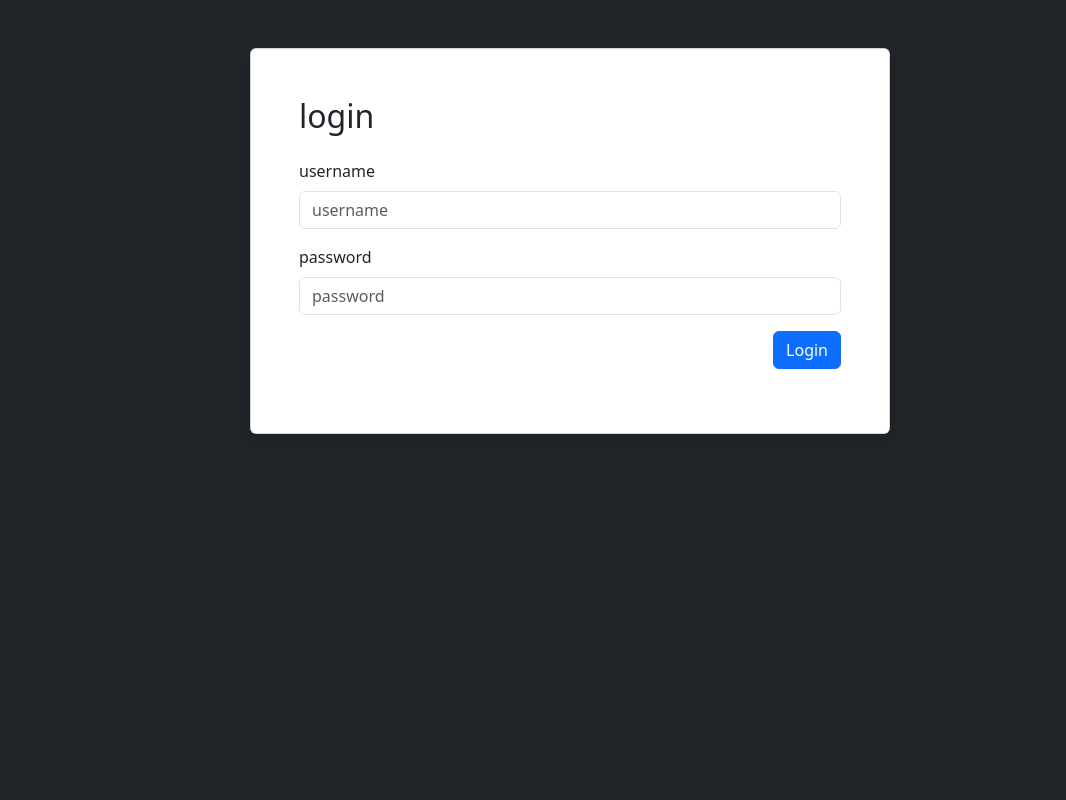
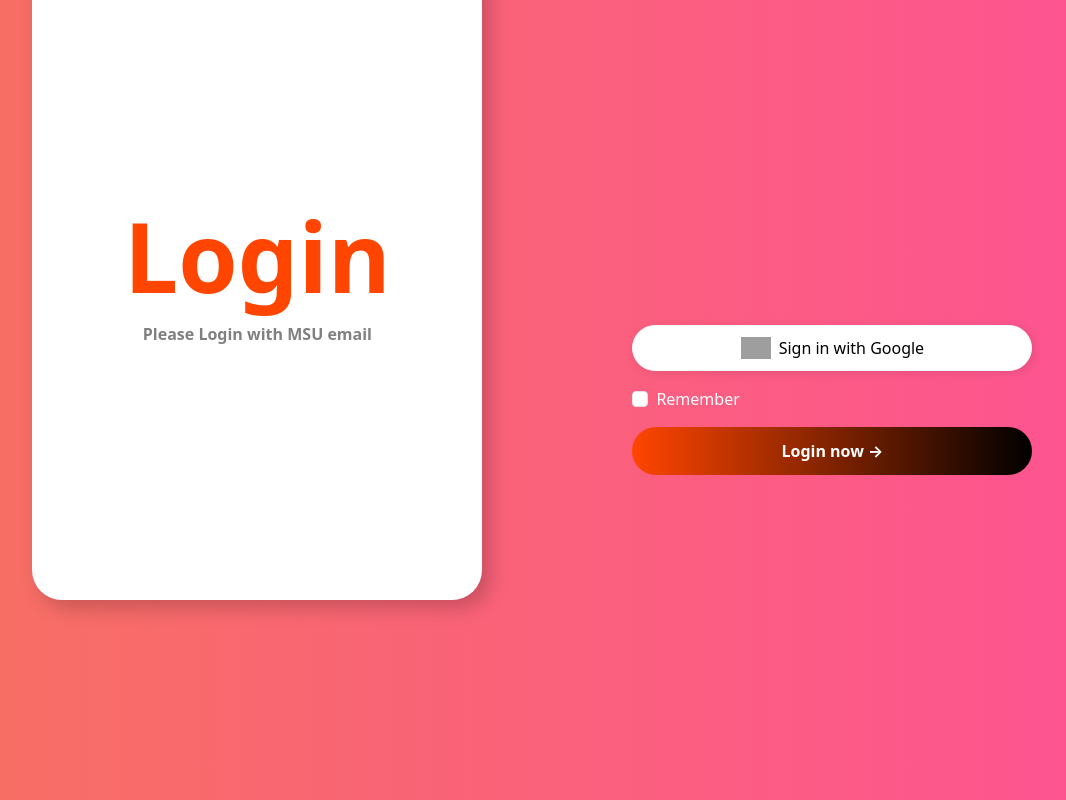
Before and after one commit to passapol146990/PHP-Activity-project, a PHP site: page /login.php in a window 1280 px wide. Shown: the whole page, without its empty margins (70-1136 px from the left). Run offline with PHP 8.4, Linux system fonts and the light colour scheme; grey boxes are pictures that could not be loaded.

Commit message:
Page_login
เพิ่มหน้าlogin

```diff
--- a/app/views/login.php
+++ b/app/views/login.php
@@ -1,36 +1,136 @@
 <!DOCTYPE html>
 <html lang="en">
+
 <head>
     <meta charset="UTF-8">
     <meta name="viewport" content="width=device-width, initial-scale=1.0">
     <link href="https://cdn.jsdelivr.net/npm/bootstrap@5.3.3/dist/css/bootstrap.min.css" rel="stylesheet" integrity="sha384-QWTKZyjpPEjISv5WaRU9OFeRpok6YctnYmDr5pNlyT2bRjXh0JMhjY6hW+ALEwIH" crossorigin="anonymous">
     <script src="https://cdn.jsdelivr.net/npm/bootstrap@5.3.3/dist/js/bootstrap.bundle.min.js" integrity="sha384-YvpcrYf0tY3lHB60NNkmXc5s9fDVZLESaAA55NDzOxhy9GkcIdslK1eN7N6jIeHz" crossorigin="anonymous"></script>
     <title>เข้าสู่ระบบ</title>
+    <style>
+        body {
+            background: linear-gradient(to right, #f77062, #fe5196);
+            height: 100vh;
+            display: flex;
+            justify-content: center;
+            align-items: center;
+            overflow: hidden;
+        }
+
+        .login-box {
+            position: absolute;
+            top: -5%;
+            left: 8%;
+            width: 450px;
+            height: 80vh;
+            background: white;
+            border-radius: 30px;
+            box-shadow: 8px 8px 20px rgba(0, 0, 0, 0.2);
+            display: flex;
+            flex-direction: column;
+            justify-content: center;
+            align-items: center;
+            padding: 20px;
+        }
+
+        .login-box h1 {
+            font-size: 6rem;
+            font-weight: bold;
+            color: #ff4500;
+        }
+
+        .login-box p {
+            color: gray;
+            font-weight: 600;
+        }
+
+        .login-form {
+            position: absolute;
+            top: 50%;
+            left: 58%;
+            transform: translate(-10%, -50%);
+            width: 400px;
+        }
+
+        .btn-google {
+            background: white;
+            border-radius: 50px;
+            padding: 10px;
+            display: flex;
+            align-items: center;
+            justify-content: center;
+            box-shadow: 2px 2px 10px rgba(0, 0, 0, 0.1);
+        }
+
+        .btn-login {
+            position: relative;
+            overflow: hidden;
+            background: linear-gradient(to right, #ff4500, black);
+            color: white;
+            border-radius: 50px;
+            font-weight: bold;
+            padding: 12px;
+            display: flex;
+            align-items: center;
+            justify-content: center;
+            cursor: pointer;
+            border: none;
+        }
+
+        /* Slide effect */
+        .btn-login::before {
+            content: "";
+            position: absolute;
+            top: 0;
+            left: -100%;
+            width: 100%;
+            height: 100%;
+            background: linear-gradient(to right, #ff6347, black);
+            transition: 0.4s ease-in-out;
+        }
+
+        .btn-login:hover::before {
+            left: 0;
+        }
+
+        .btn-login span {
+            position: relative;
+            z-index: 1;
+        }
+    </style>
 </head>
-<body class="bg-dark">
+
+<body>
     <nav id="navbar"></nav>
-    <div class="d-flex justify-content-center">
-        <form method="post" action="/login" class="card shadow rounded p-5 m-5 w-50">
-            <div class="mb-3">
-                <h2>login</h2>
+    <!-- กล่อง Login -->
+    <div class="login-box text-center">
+        <h1>Login</h1>
+        <p>Please Login with MSU email</p>
     </div>
-            <div class="mb-3">
-                <label class="form-label">username</label>
-                <input class="form-control" type="text" name="username" id="" placeholder="username" require>
+
+    <!-- ส่วนของปุ่ม Login -->
+    <div class="login-form">
+        <button class="btn btn-light w-100 btn-google mb-3">
+            <img src="https://upload.wikimedia.org/wikipedia/commons/thumb/c/c1/Google_%22G%22_logo.svg/1200px-Google_%22G%22_logo.svg.png"
+                alt="Google Logo" width="30" class="me-2">
+            Sign in with Google
+        </button>
+
+        <div class="form-check d-flex justify-content-start">
+            <input type="checkbox" id="remember" class="form-check-input me-2">
+            <label for="remember" class="form-check-label text-white">Remember</label>
         </div>
-            <div class="mb-3">
-                <label class="form-label">password</label>
-                <input class="form-control" type="password" name="password" id="" placeholder="password" require>
-            </div>
-            <? if(isset($_GET["message"])) { ?>
+        <? if (isset($_GET["message"])) { ?>
             <div class="text-danger">
                 <p>*<?= $_GET["message"] ?></p>
             </div>
         <? } ?>
-            <div class="mb-3 text-end">
-                <button class="btn btn-primary" type="submit">Login</button>
+        <button class="btn w-100 mt-3 btn-login">
+            <span>Login now →</span>
+        </button>
     </div>
-        </form>
-    </div>
+
+    <script src="https://cdn.jsdelivr.net/npm/bootstrap@5.3.0/dist/js/bootstrap.bundle.min.js"></script>
 </body>
+
 </html>
```
Lines whose indentation alone changed are shown as unchanged.
